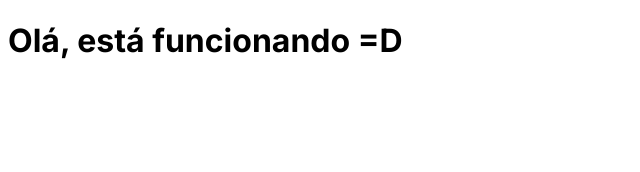
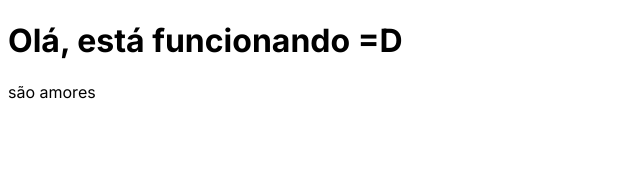
Before and after one commit to mateus-fernandes20/SISGEHC, a Next.js app in the folder sisgehc/: page / in a window 1280 px wide. Shown: the top 172 px of the page, without its empty margins (0-640 px from the left). Built offline with nearby package versions, Linux system fonts and the light colour scheme.

Commit message:
primeiro commit

```diff
--- a/sisgehc/src/app/page.tsx
+++ b/sisgehc/src/app/page.tsx
@@ -3,6 +3,7 @@ export default function Home() {
   return (
     <>
     <h1>Olá, está funcionando =D</h1>
+    <p>são amores</p>
     </>
   );
 }
```
